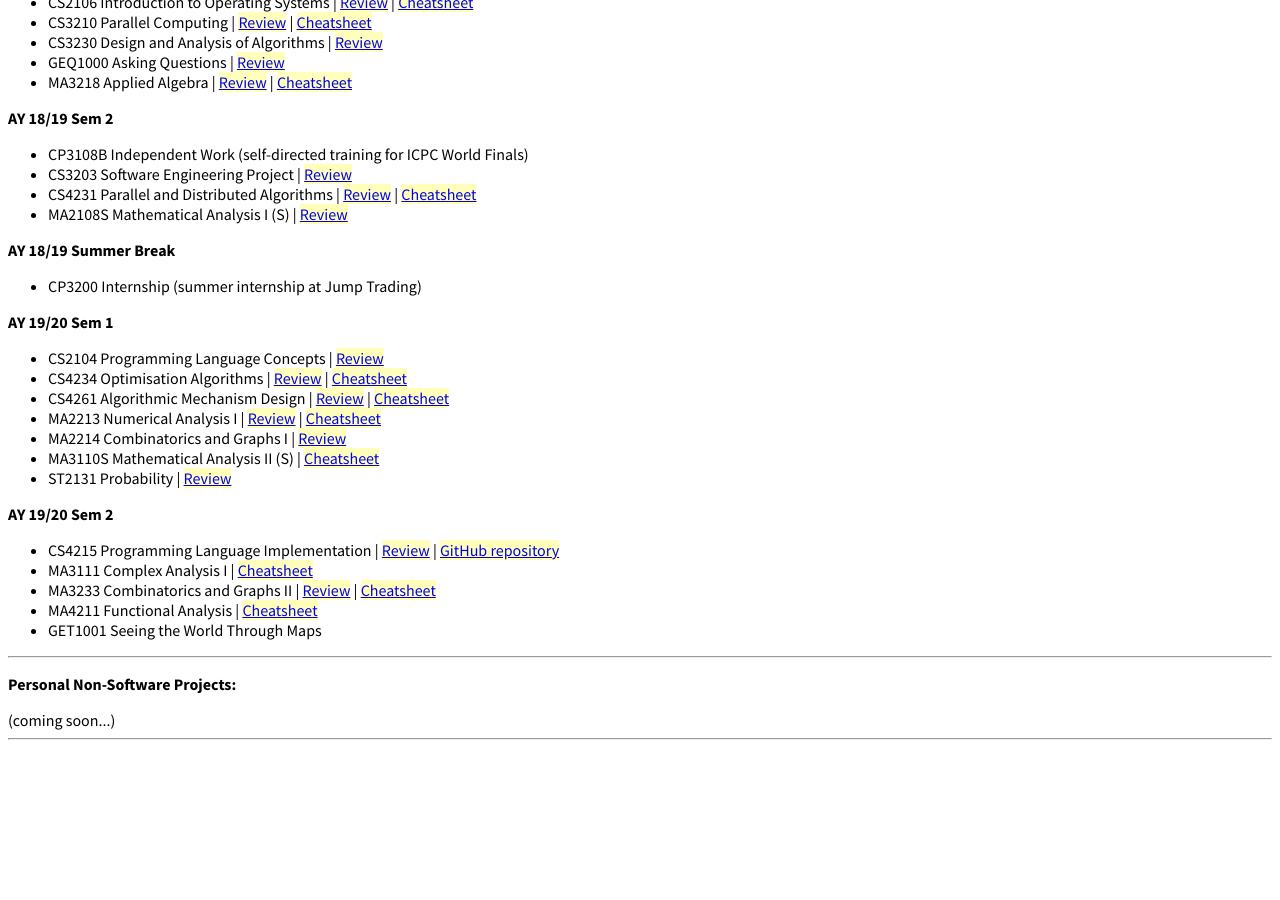
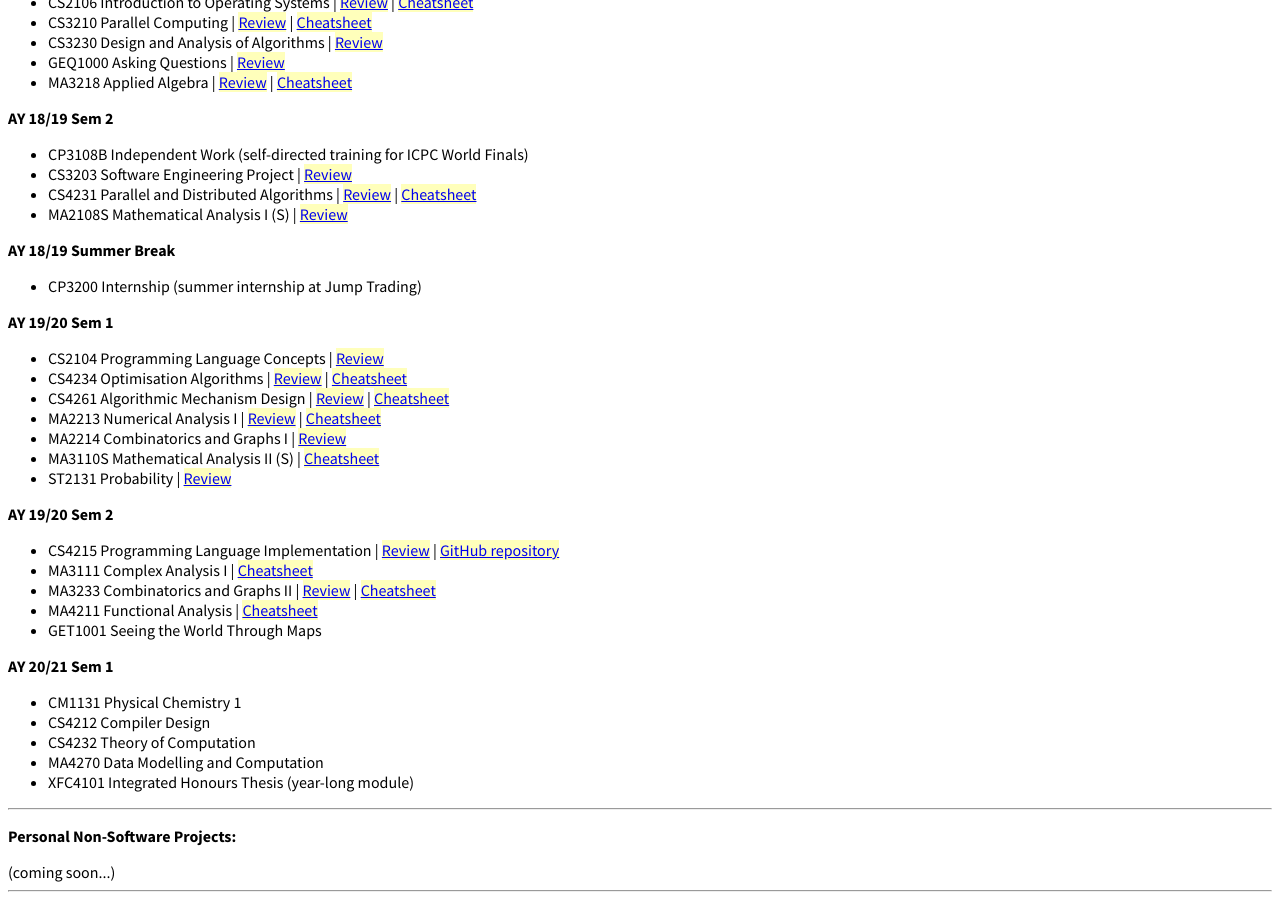
Before and after one commit to btzy/homepage, a Jekyll site: the page built from index.html, in a window 1280 px wide and 900 px high, scrolled down 3855 px. Built offline with Jekyll 4.4.1, drawn with Linux system fonts in a browser that asks for light colours; before the commit the page ends 4603 px from its top, so only the background shows below that.

Commit message:
Add AY 20/21 sem 1 modules

```diff
--- a/index.html
+++ b/index.html
@@ -310,6 +310,15 @@ title: Bernard Teo Zhi Yi
 <li>GET1001 Seeing the World Through Maps</li>
 </ul>
 
+<p class="modulegroup">AY 20/21 Sem 1</p>
+<ul>
+<li>CM1131 Physical Chemistry 1</li>
+<li>CS4212 Compiler Design</li>
+<li>CS4232 Theory of Computation</li>
+<li>MA4270 Data Modelling and Computation</li>
+<li>XFC4101 Integrated Honours Thesis (year-long module)</li>
+</ul>
+
 </div>
 <hr/>
 
```
